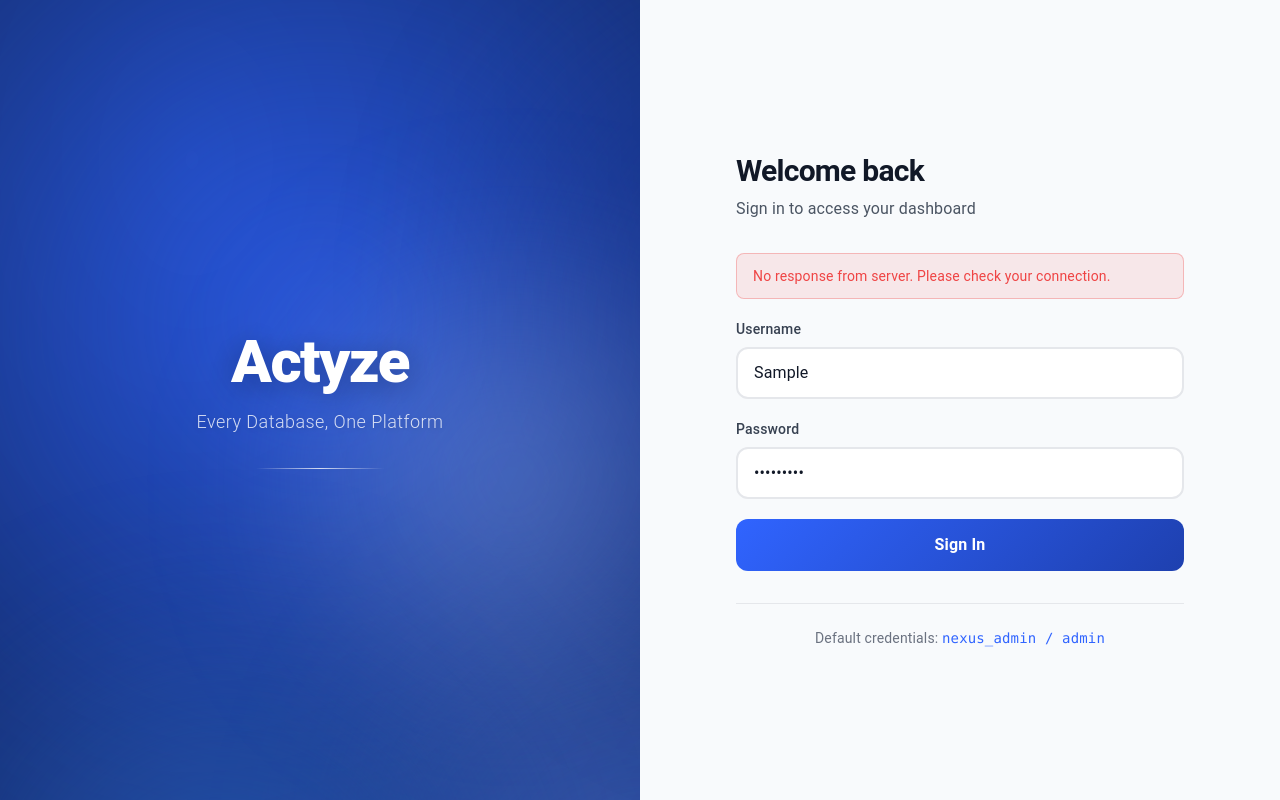
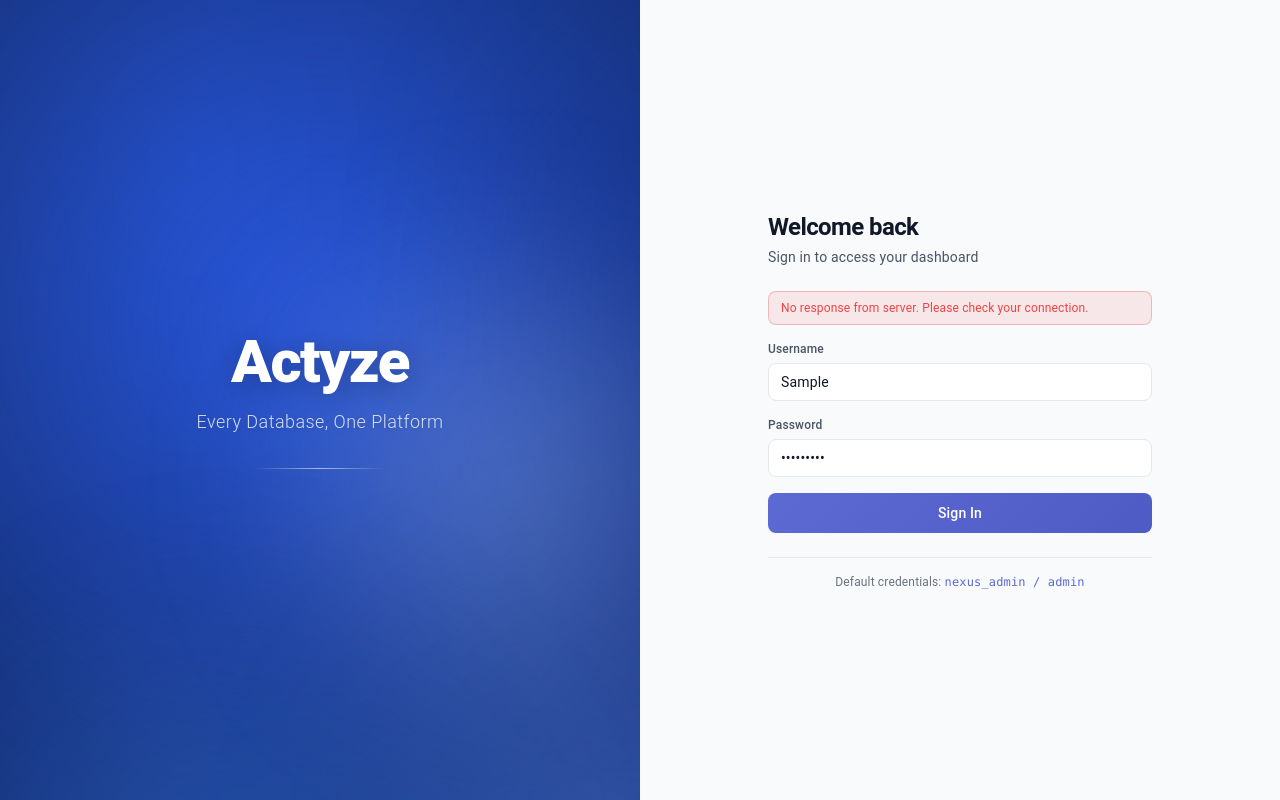
Before and after one commit to actyze/dashboard, a React (Create React App) app in the folder frontend/: page /login in a window 1280 px wide. Both pictures are taken after typing "Sample", "Sample123" into the empty fields and a click on the button "Sign In". Built offline with nearby package versions, Linux system fonts and the light colour scheme; no server answers.

Commit message:
UI improvements: Add Home page, fix favorite API, redesign QueriesList/DashboardsList, sleeker login inputs, swap light mode colors

```diff
--- a/frontend/src/components/Auth/LoginPage.js
+++ b/frontend/src/components/Auth/LoginPage.js
@@ -5,17 +5,15 @@ import { useTheme } from '../../contexts/ThemeContext';
 
 // Color palette - single source of truth
 const colors = {
-  primary: '#3064FF',
-  primaryLight: '#5b8aff',
-  primaryLighter: '#93b4ff',
-  primaryDark: '#1e40af',
+  primary: '#5d6ad3',
+  primaryLight: '#7b86db',
+  primaryLighter: '#9ba3e3',
+  primaryDark: '#4f5bc4',
 };
 
 // Reusable style generators
-const getStyles = (isDark) => ({
-  decorativeLine: isDark
-    ? `linear-gradient(90deg, transparent, ${colors.primary}, transparent)`
-    : 'linear-gradient(90deg, transparent, rgba(255,255,255,0.8), transparent)',
+const getStyles = () => ({
+  decorativeLine: 'linear-gradient(90deg, transparent, rgba(255,255,255,0.6), transparent)',
   button: `linear-gradient(135deg, ${colors.primary} 0%, ${colors.primaryDark} 100%)`,
   buttonHover: `linear-gradient(135deg, ${colors.primaryLight} 0%, ${colors.primary} 100%)`,
 });
@@ -47,7 +45,7 @@ const animationStyles = `
   }
 `;
 
-// Fluid blob configuration
+// Fluid blob configuration - original blue palette
 const blobsConfig = [
   {
     size: '140%',
@@ -94,7 +92,7 @@ const LoginPage = () => {
   const [loading, setLoading] = useState(false);
   const navigate = useNavigate();
 
-  const styles = getStyles(isDark);
+  const styles = getStyles();
 
   const handleSubmit = async (e) => {
     e.preventDefault();
@@ -104,16 +102,16 @@ const LoginPage = () => {
     setLoading(false);
   };
 
-  const inputClasses = `w-full px-4 py-3 rounded-xl border-2 outline-none transition-all duration-200 ${
+  const inputClasses = `w-full px-3 py-2 text-sm rounded-lg border outline-none transition-all duration-200 ${
     isDark
-      ? 'bg-gray-900 border-gray-800 text-white placeholder-gray-600 focus:border-blue-500 focus:bg-gray-900/50'
-      : 'bg-white border-gray-200 text-gray-900 placeholder-gray-400 focus:border-blue-500 focus:shadow-lg focus:shadow-blue-500/10'
+      ? 'bg-[#1c1d1f] border-[#2a2b2e] text-white placeholder-gray-600 focus:border-[#5d6ad3]'
+      : 'bg-white border-gray-200 text-gray-900 placeholder-gray-400 focus:border-[#5d6ad3] focus:shadow-lg focus:shadow-[#5d6ad3]/10'
   }`;
 
-  const labelClasses = `block text-sm font-medium mb-2 ${isDark ? 'text-gray-400' : 'text-gray-700'}`;
+  const labelClasses = `block text-xs font-medium mb-1.5 ${isDark ? 'text-gray-400' : 'text-gray-600'}`;
 
   return (
-    <div className={`min-h-screen flex ${isDark ? 'bg-gray-950' : 'bg-slate-50'}`}>
+    <div className={`min-h-screen flex ${isDark ? 'bg-[#101012]' : 'bg-slate-50'}`}>
       <style>{animationStyles}</style>
 
       {/* Left Panel - Animated Fluid Gradient */}
@@ -167,9 +165,9 @@ const LoginPage = () => {
 
       {/* Right Panel - Login Form */}
       <div
-        className={`w-full lg:w-1/2 flex items-center justify-center p-8 relative overflow-hidden ${isDark ? 'bg-gray-950' : 'bg-slate-50'}`}
+        className={`w-full lg:w-1/2 flex items-center justify-center p-8 relative overflow-hidden ${isDark ? 'bg-[#101012]' : 'bg-slate-50'}`}
       >
-        <div className="w-full max-w-md relative z-10">
+        <div className="w-full max-w-sm relative z-10">
           {/* Mobile logo */}
           <div className="lg:hidden text-center mb-10">
             <h1
@@ -185,19 +183,19 @@ const LoginPage = () => {
           </div>
 
           {/* Welcome text */}
-          <div className="mb-8">
-            <h2 className={`text-3xl font-bold tracking-tight ${isDark ? 'text-white' : 'text-gray-900'}`}>
+          <div className="mb-6">
+            <h2 className={`text-2xl font-semibold tracking-tight ${isDark ? 'text-white' : 'text-gray-900'}`}>
               Welcome back
             </h2>
-            <p className={`mt-2 ${isDark ? 'text-gray-500' : 'text-gray-600'}`}>
+            <p className={`mt-1 text-sm ${isDark ? 'text-gray-500' : 'text-gray-600'}`}>
               Sign in to access your dashboard
             </p>
           </div>
 
           {/* Login Form */}
-          <form onSubmit={handleSubmit} className="space-y-5">
+          <form onSubmit={handleSubmit} className="space-y-4">
             {error && (
-              <div className="px-4 py-3 rounded-lg text-sm bg-red-500/10 border border-red-500/30 text-red-500">
+              <div className="px-3 py-2 rounded-lg text-xs bg-red-500/10 border border-red-500/30 text-red-500">
                 {error}
               </div>
             )}
@@ -229,13 +227,13 @@ const LoginPage = () => {
             <button
               type="submit"
               disabled={loading}
-              className={`w-full py-3.5 px-4 rounded-xl font-semibold text-white transition-all duration-200 relative overflow-hidden group
-                ${loading ? 'opacity-70 cursor-not-allowed' : 'hover:shadow-xl hover:shadow-blue-500/25 hover:-translate-y-0.5'}`}
+              className={`w-full py-2.5 px-4 rounded-lg font-medium text-sm text-white transition-all duration-200 relative overflow-hidden group
+                ${loading ? 'opacity-70 cursor-not-allowed' : 'hover:shadow-lg hover:shadow-[#5d6ad3]/25 hover:-translate-y-0.5'}`}
               style={{ background: styles.button }}
             >
               <span className="relative z-10 flex items-center justify-center gap-2">
                 {loading && (
-                  <svg className="animate-spin h-5 w-5" viewBox="0 0 24 24">
+                  <svg className="animate-spin h-4 w-4" viewBox="0 0 24 24">
                     <circle className="opacity-25" cx="12" cy="12" r="10" stroke="currentColor" strokeWidth="4" fill="none" />
                     <path className="opacity-75" fill="currentColor" d="M4 12a8 8 0 018-8V0C5.373 0 0 5.373 0 12h4zm2 5.291A7.962 7.962 0 014 12H0c0 3.042 1.135 5.824 3 7.938l3-2.647z" />
                   </svg>
@@ -250,8 +248,8 @@ const LoginPage = () => {
           </form>
 
           {/* Footer hint */}
-          <div className="mt-8 pt-6 border-t border-gray-200 dark:border-gray-800">
-            <p className={`text-center text-sm ${isDark ? 'text-gray-600' : 'text-gray-500'}`}>
+          <div className={`mt-6 pt-4 border-t ${isDark ? 'border-[#2a2b2e]' : 'border-gray-200'}`}>
+            <p className={`text-center text-xs ${isDark ? 'text-gray-600' : 'text-gray-500'}`}>
               Default credentials:{' '}
               <span className="font-mono" style={{ color: colors.primary }}>
                 nexus_admin / admin
--- a/frontend/src/components/Common/Sidebar.js
+++ b/frontend/src/components/Common/Sidebar.js
@@ -106,7 +106,7 @@ const Sidebar = ({ isCollapsed, onToggle }) => {
     <div className={`
       h-full flex flex-col transition-all duration-200 ease-out
       ${isCollapsed ? 'w-14' : 'w-52'}
-      ${isDark ? 'bg-[#0a0a0a]' : 'bg-white'}
+      ${isDark ? 'bg-[#0a0a0a]' : 'bg-gray-50'}
       border-r ${isDark ? 'border-[#1c1d1f]' : 'border-gray-200'}
     `}>
       {/* Header */}
--- a/frontend/src/components/Dashboard/DashboardsList.js
+++ b/frontend/src/components/Dashboard/DashboardsList.js
@@ -132,7 +132,7 @@ const DashboardsList = () => {
   const sortedDashboards = getFilteredAndSortedDashboards();
 
   return (
-    <div className={`h-full flex flex-col ${isDark ? 'bg-[#101012]' : 'bg-gray-50'}`}>
+    <div className={`h-full flex flex-col ${isDark ? 'bg-[#101012]' : 'bg-white'}`}>
       {/* Header */}
       <div className={`px-6 py-4 flex items-center justify-between border-b ${isDark ? 'border-[#2a2b2e]' : 'border-gray-200'}`}>
         <div className="flex items-center gap-4">
--- a/frontend/src/components/Home/Home.js
+++ b/frontend/src/components/Home/Home.js
@@ -72,7 +72,7 @@ const Home = () => {
 
   if (loading) {
     return (
-      <div className={`h-full flex items-center justify-center ${isDark ? 'bg-[#101012]' : 'bg-gray-50'}`}>
+      <div className={`h-full flex items-center justify-center ${isDark ? 'bg-[#101012]' : 'bg-white'}`}>
         <div className="text-center">
           <div className="animate-spin rounded-full h-6 w-6 border-b-2 border-[#5d6ad3] mx-auto"></div>
           <p className={`mt-3 text-xs ${isDark ? 'text-gray-500' : 'text-gray-500'}`}>Loading...</p>
@@ -82,7 +82,7 @@ const Home = () => {
   }
 
   return (
-    <div className={`h-full overflow-auto ${isDark ? 'bg-[#101012]' : 'bg-gray-50'}`}>
+    <div className={`h-full overflow-auto ${isDark ? 'bg-[#101012]' : 'bg-white'}`}>
       <div className="max-w-3xl mx-auto px-6 py-8">
         {/* Header */}
         <div className="mb-8">
--- a/frontend/src/components/QueryExplorer/QueriesList.js
+++ b/frontend/src/components/QueryExplorer/QueriesList.js
@@ -109,7 +109,7 @@ const QueriesList = () => {
   };
 
   return (
-    <div className={`h-full flex flex-col ${isDark ? 'bg-[#101012]' : 'bg-gray-50'}`}>
+    <div className={`h-full flex flex-col ${isDark ? 'bg-[#101012]' : 'bg-white'}`}>
       {/* Header */}
       <div className={`px-6 py-4 flex items-center justify-between border-b ${isDark ? 'border-[#2a2b2e]' : 'border-gray-200'}`}>
         <div className="flex items-center gap-4">
```
